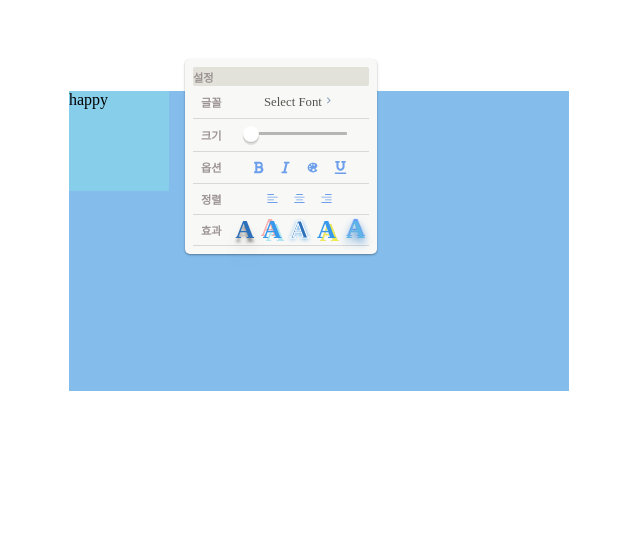
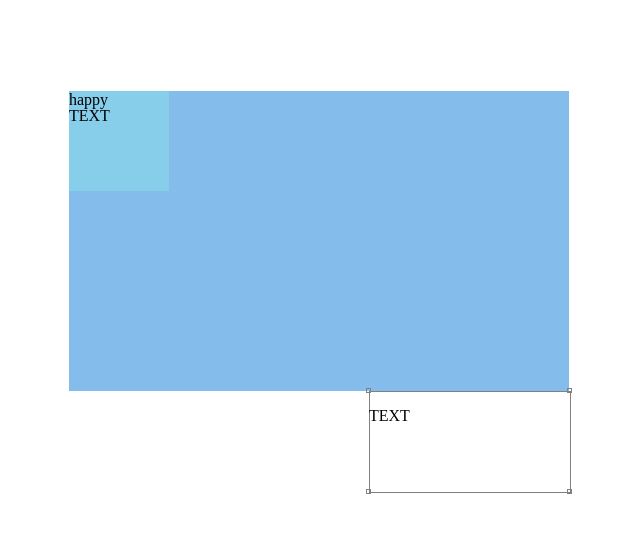
Before and after one commit to CHEWCHEWW/react-web-editor, a React app: page / in a window 1280 px wide. Shown: the part 109-642 px from the top of the page, without its empty margins (131-771 px from the left). Built offline with nearby package versions, Linux system fonts and the light colour scheme; a web font is replaced by a local one.

Commit message:
[ADD]: Text Editor Block component

```diff
--- a/src/components/CoordinatesTag/index.tsx
+++ b/src/components/CoordinatesTag/index.tsx
@@ -2,8 +2,8 @@ import React from "react";
 import styled from "styled-components";
 
 interface CoordinatesTagProps {
-  left: number
-  top: number
+  left?: number
+  top?: number
 }
 
 const CoordinatesTag: React.FC<CoordinatesTagProps> = ({
--- a/src/components/EditorBlock/index.tsx
+++ b/src/components/EditorBlock/index.tsx
@@ -94,10 +94,10 @@ const DraggableHandler = styled.div`
 const Wrapper = styled.div.attrs<ComponentStyle>(
   ({ width, height, left, top }) => ({
     style: {
-      top: `${top}px`,
-      left: `${left}px`,
-      width: `${width}px`,
-      height: `${height}px`,
+      top: top && `${top}px`,
+      left: left && `${left}px`,
+      width: width && `${width}px`,
+      height: height && `${height}px`,
     },
   })
 )<ComponentStyle>`
--- a/src/components/StyleEditorBlock/index.tsx
+++ b/src/components/StyleEditorBlock/index.tsx
@@ -1,12 +1,19 @@
-import React from "react";
+import React, { useState } from "react";
 import styled from "styled-components";
+import { BiText } from "react-icons/bi";
+// import { IoMdExit } from "react-icons/io";
 
 import ColorPicker from "../ColorPicker";
 import EditorBlock from "../EditorBlock";
 import { ColorProps, EditorProps } from "../../types/ui";
+import Icon from "../Icon";
 import ImageUploader from "../ImageUploader";
+import { INITIAL_TEXT } from "../../constants/ui";
+import MenuBoard from "../MenuBoard";
+import TextEditor from "../TextEditor";
 import useColor from "../../hooks/useColor";
 import useImage from "../../hooks/useImage";
+import useText from "../../hooks/useText";
 import useMouseEvent from "../../hooks/useMouseEvent";
 
 const StyleEditorBlock: React.FC<EditorProps> = ({
@@ -17,8 +24,17 @@ const StyleEditorBlock: React.FC<EditorProps> = ({
   parentStyle,
   children,
 }): React.ReactElement => {
+  const [html, setHtml] = useState(INITIAL_TEXT);
+
   const { imageSrc, handleFileChange } = useImage();
   const { color, handleColorChange } = useColor();
+  const {
+    ref,
+    handleInputChange,
+    innerHTML,
+    handleEditingMode,
+    isEditing,
+  } = useText({ html, onChange: setHtml });
 
   const {
     isClicked,
@@ -43,15 +59,20 @@ const StyleEditorBlock: React.FC<EditorProps> = ({
       isMouseOver={isMouseOver}
       isClicked={isClicked}
     >
+      {/* {isEditing && <MenuBoard />} */}
       {isMouseOver &&
         <>
           <ImageUploader onChange={handleFileChange} top={0} right={-21} />
           <ColorPicker onChange={handleColorChange} top={22} right={-21} />
+          {/* <Icon top={44} right={-21} onClick={handleEditingMode}>
+            <BiText />
+          </Icon> */}
         </>
       }
       {imageSrc && <UploadedImage src={imageSrc} />}
       {color && <CustomBlock color={color} />}
       {children ? children : <CustomBlock color={color} />}
+      <TextEditor html={innerHTML} componentRef={ref} onChange={handleInputChange} isEditing={isEditing} />
     </EditorBlock>
   );
 };
--- a/src/components/Test/index.tsx
+++ b/src/components/Test/index.tsx
@@ -10,13 +10,6 @@ const Test: React.FC = (): React.ReactElement => {
       <TwoColorText>
       </TwoColorText>
       <EditorWrapper>
-        <TextEditorBlock
-          width={100}
-          height={100}
-          top={200}
-          left={200}
-        >
-        </TextEditorBlock>
         <StyleEditorBlock
           width={100}
           height={100}
@@ -26,6 +19,7 @@ const Test: React.FC = (): React.ReactElement => {
         >
           <TestDiv>happy</TestDiv>
         </StyleEditorBlock>
+        <TextEditorBlock top={500} left={500} width={200} height={100} />
       </EditorWrapper>
     </Wrapper>
   );
--- /dev/null
+++ b/src/components/TextEditor/index.tsx
@@ -0,0 +1,37 @@
+import React from "react";
+import styled from "styled-components";
+
+import { InnerHTML } from "../../types/ui";
+
+interface TextEditorProps {
+  // onChange: (ev: React.FormEvent<HTMLDivElement>) => void
+  // componentRef: React.Ref<HTMLDivElement>
+  // html: InnerHTML
+  html: InnerHTML
+  isEditing: boolean
+  onChange: () => void
+  componentRef: React.Ref<HTMLDivElement>
+}
+
+const TextEditor: React.FC<TextEditorProps> = ({
+  html,
+  onChange,
+  componentRef,
+  isEditing,
+}): React.ReactElement => {
+  return (
+    <TextBoard
+      contentEditable={isEditing}
+      ref={componentRef}
+      dangerouslySetInnerHTML={html}
+      onInput={onChange}
+    />
+  );
+};
+
+const TextBoard = styled.div`
+  position: absolute;
+  z-index: 10;
+`;
+
+export default TextEditor;
--- a/src/components/TextEditorBlock/index.tsx
+++ b/src/components/TextEditorBlock/index.tsx
@@ -1,64 +1,131 @@
 import React, { useState } from "react";
+import styled from "styled-components";
 
-import EditorBlock from "../EditorBlock";
-import { EditorProps } from "../../types/ui";
+import { ComponentLocation, ComponentStyle } from "../../types/ui";
+import { DIRECTIIONS } from "../../constants/location";
 import { INITIAL_TEXT } from "../../constants/ui";
-import useMouseEvent from "../../hooks/useMouseEvent";
+import useDraggable from "../../hooks/useDraggable";
+import useResize from "../../hooks/useResize";
 import useText from "../../hooks/useText";
-import TextInput from "../TextInput";
+import TextEditor from "../TextEditor";
 
-const TextEditorBlock: React.FC<EditorProps> = ({
+const TextEditorBlock: React.FC<ComponentStyle> = ({
+  left,
+  top,
   width,
   height,
-  top,
-  left,
-  parentStyle,
 }): React.ReactElement => {
-  const {
-    isClicked,
-    isMouseOver,
-    handleMouseClick,
-    handleMouseOver,
-    handleMouseLeave,
-    componentRef
-  } = useMouseEvent();
+  const [html, setHtml] = useState(INITIAL_TEXT);
+  const [componentStyle, setComponentStyle] = useState<ComponentStyle>({
+    top,
+    left,
+    width,
+    height,
+  });
 
-  const [html, setHtml] = useState(INITIAL_TEXT);
+  const { handleMouseDown } = useResize({
+    componentStyle,
+    onResize: setComponentStyle,
+  });
 
   const {
     ref,
     handleInputChange,
-    // isEditing,
     innerHTML,
-    // handleInputClick,
+    handleEditingMode,
+    isEditing,
   } = useText({ html, onChange: setHtml });
 
+  const {
+    handleDragStart,
+    handleDragEnd,
+  } = useDraggable({
+    ...componentStyle,
+    onDrag: setComponentStyle,
+  });
+
   return (
-    <EditorBlock
-      width={width}
-      height={height}
-      top={top}
-      componentRef={componentRef}
-      left={left}
-      parentStyle={parentStyle}
-      onMouseClick={handleMouseClick}
-      onMouseOver={handleMouseOver}
-      onMouseLeave={handleMouseLeave}
-      isMouseOver={isMouseOver}
-      isClicked={isClicked}
+    <Wrapper
+      top={componentStyle.top}
+      left={componentStyle.left}
+      width={componentStyle.width}
+      height={componentStyle.height}
+      // onDoubleClick={handleEditingMode}
     >
-      <TextInput
-        isEditing={true}
+      <TextEditor
+        html={innerHTML}
+        onChange={handleInputChange}
         componentRef={ref}
-        onChange={handleInputChange}
-        // onClick={handleInputClick}
-        html={innerHTML}
-        isMouseOver={isMouseOver}
-        top={0}
-        right={-21}
+        isEditing={isEditing}
       />
-    </EditorBlock>
+      <DraggableHandler
+        onMouseDown={handleDragStart}
+        onMouseUp={handleDragEnd}
+      >
+      </DraggableHandler>
+      <ResizeHandlersWrapper>
+        {DIRECTIIONS.map((item) => (
+          <div key={item} className={item} onMouseDown={handleMouseDown} />
+        ))}
+      </ResizeHandlersWrapper>
+    </Wrapper>
   );
 };
 
+const DraggableHandler = styled.div`
+  width: 100%;
+  height: 100%;
+  border: 1px solid gray;
+  position: absolute;
+  cursor: move;
+  z-index: 9;
+`;
+
+const Wrapper = styled.div.attrs<ComponentStyle>(
+  ({ left, top, width, height }) => ({
+    style: {
+      top: top && `${top}px`,
+      left: left && `${left}px`,
+      width: width && `${width}px`,
+      height: left && `${height}px`,
+    },
+  })
+)<ComponentStyle>`
+  position: fixed;
+`;
+
+const ResizeHandlersWrapper = styled.div`
+  .top-left {
+    top: -3px;
+    left: -3px;
+    cursor: nw-resize;
+  }
+
+  .top-right {
+    top: -3px;
+    right: -3px;
+    cursor: ne-resize;
+  }
+
+  .bottom-left {
+    bottom: -3px;
+    left: -3px;
+    cursor: sw-resize;
+  }
+
+  .bottom-right {
+    bottom: -3px;
+    right: -3px;
+    cursor: se-resize;
+  }
+
+  > * {
+    width: 3px;
+    height: 3px;
+    border: 1px solid gray;
+    position: absolute;
+    z-index: 10;
+  }
+`;
+
 export default TextEditorBlock;
--- a/src/components/TextInput/index.tsx
+++ /dev/null
@@ -1,80 +0,0 @@
-import React  from "react";
-import styled from "styled-components";
-import { BiText } from "react-icons/bi";
-import { IoMdExit } from "react-icons/io";
-
-import Icon from "../Icon";
-import MenuBoard from "../MenuBoard";
-import { Location, InnerHTML } from "../../types/ui";
-
-interface TextInpuProps extends Location {
-  // onClick: () => void
-  onChange: (ev: React.FormEvent<HTMLDivElement>) => void
-  componentRef: React.Ref<HTMLDivElement>
-  html: InnerHTML
-  isEditing: boolean
-  isMouseOver: boolean
-}
-
-interface TextInputStyleProps {
-  isEditing: boolean
-}
-
-const TextInput: React.FC<TextInpuProps> = ({
-  onChange,
-  // onClick,
-  componentRef,
-  isEditing,
-  html,
-  isMouseOver,
-  top,
-  right,
-  left,
-  bottom,
-}): React.ReactElement => {
-  return (
-    <>
-      <MenuBoard />
-      {/* {isMouseOver && (
-        <Icon
-          top={top}
-          right={right}
-          left={left}
-          bottom={bottom}
-        >
-          {isEditing ? <IoMdExit /> : <BiText />}
-        </Icon>
-      )} */}
-      <div
-        contentEditable
-        ref={componentRef}
-        dangerouslySetInnerHTML={html}
-        onInput={onChange}
-      />
-    </>
-  );
-};
-
-const Input = styled.textarea`
-  width: 100%;
-  height: 100%;
-  position: absolute;
-  font-size: 20px;
-  color: transparent;
-  background-color: transparent;
-  z-index: 8;
-  border: transparent;
-`;
-
-const TextArea = styled.div<TextInputStyleProps>`
-  width: 100%;
-  height: 100%;
-  overflow-x: auto;
-  font-size: 20px;
-  color: pink;
-  cursor: text;
-  border: ${({ isEditing }) => isEditing && "1px solid red"};
-  white-space: pre-wrap;
-`;
-
-export default TextInput;
--- a/src/constants/ui.ts
+++ b/src/constants/ui.ts
@@ -1,4 +1,4 @@
-export const INITIAL_TEXT = "<p>happy<p>";
+export const INITIAL_TEXT = "<p>TEXT<p>";
 
 export const MIN_WIDTH = 1;
 export const MIN_HEIGHT = 1;
--- a/src/hooks/useText.ts
+++ b/src/hooks/useText.ts
@@ -12,9 +12,9 @@ interface UseTextProps {
 interface UseTextReturns {
   ref: React.Ref<HTMLDivElement>
   innerHTML: InnerHTML
-  // isEditing: boolean
   handleInputChange: () => void
-  // handleInputClick: () => void
+  handleEditingMode: () => void
+  isEditing: boolean
 }
 
 const useText = ({
@@ -22,6 +22,7 @@ const useText = ({
   onChange,
 }: UseTextProps): UseTextReturns => {
   const [savedHtml, setSavedHtml] = useState<string>(INITIAL_TEXT);
+  const [isEditing, setIsEditing] = useState<boolean>(true);
   const ref = useRef<HTMLDivElement>(null);
 
   const handleInputChange = () => {
@@ -39,14 +40,16 @@ const useText = ({
     setSavedHtml(sanitizeHtml(currentHtml, SANITIZE_CONFIGURATION));
   };
 
+  const handleEditingMode = () => {
+    setIsEditing((prev) => !prev);
+  };
+
   return {
     ref,
     handleInputChange,
-    // isEditing,
     innerHTML: { __html: html },
-
-    // innerHTML: { __html: html },
-    // handleInputClick,
+    handleEditingMode,
+    isEditing,
   };
 };
 
--- a/src/utils/ui.ts
+++ b/src/utils/ui.ts
@@ -40,14 +40,14 @@ export const getBoundPosition = (
   clientY: number,
   x: number,
   y: number,
-  width: number,
-  height: number,
+  width?: number,
+  height?: number,
   parentLocation?: ComponentStyle,
 ): ComponentLocation => {
   let currentX: number = clientX - x;
   let currentY: number = clientY - y;
 
-  if (!parentLocation) {
+  if (!parentLocation || !width || !height) {
     return { left: currentX, top: currentY };
   }
 
```
